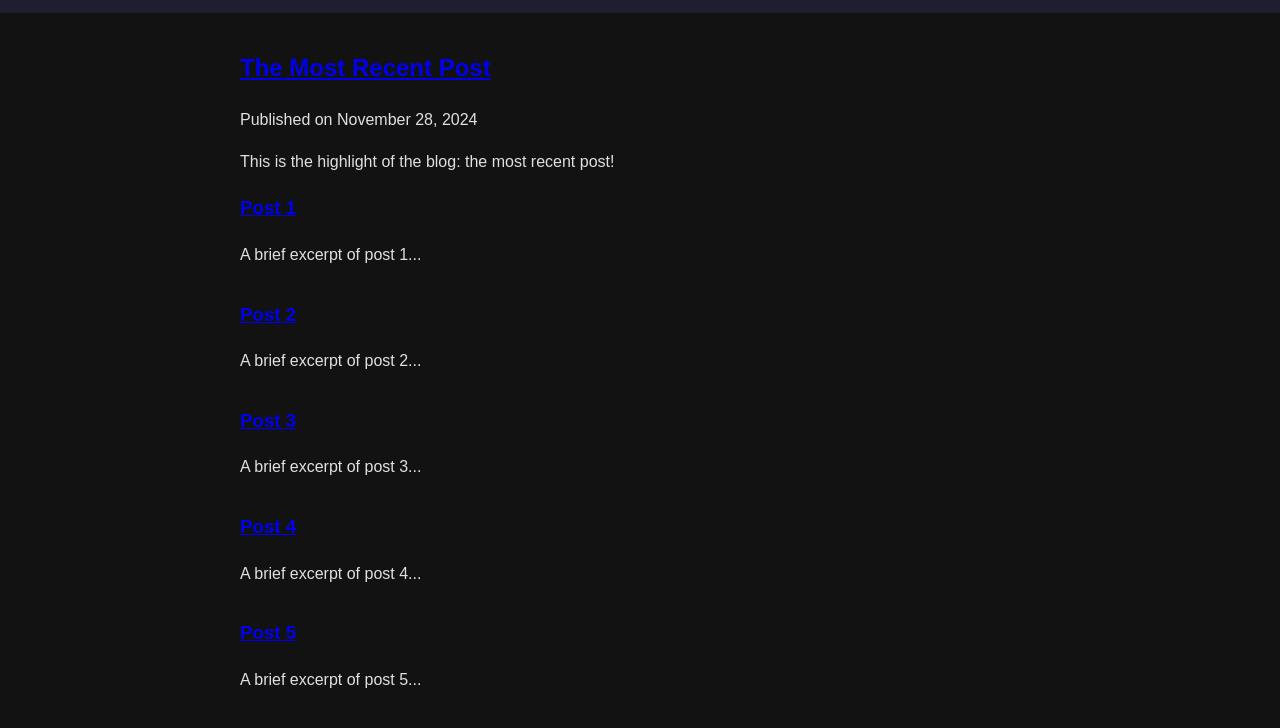
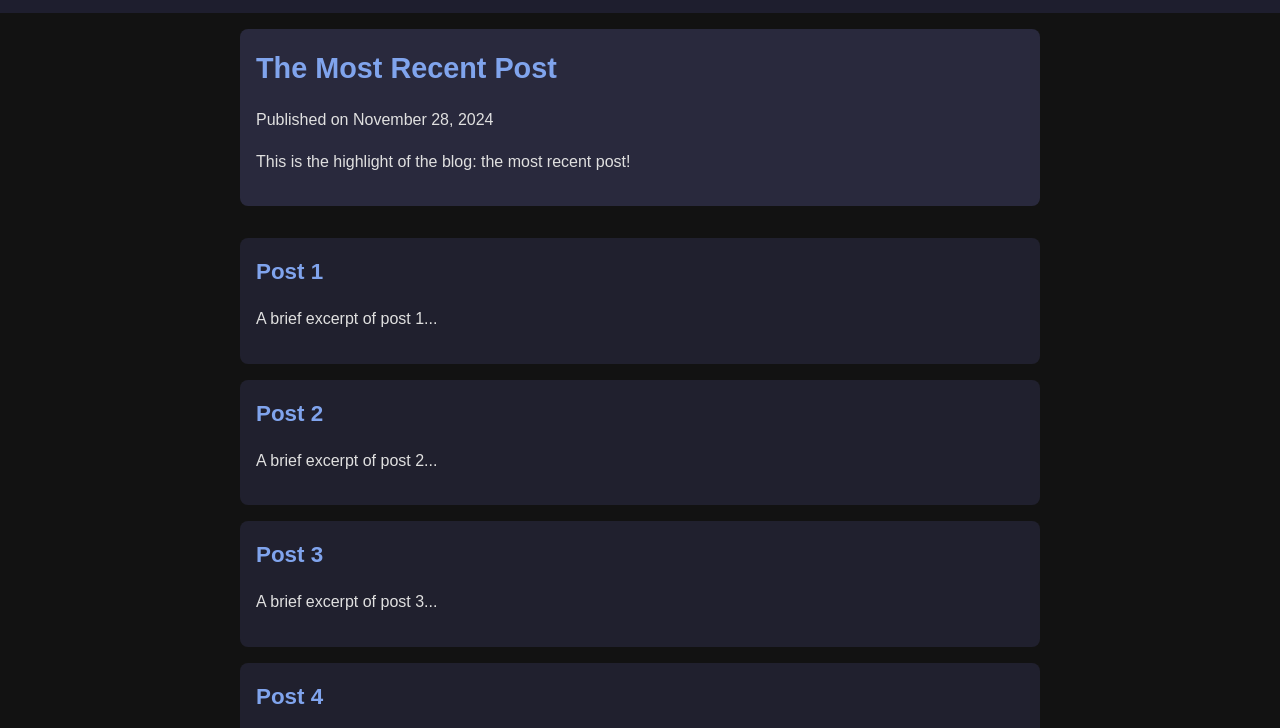
Before and after one commit to Coen-rpi/blog, a plain HTML site: page index.html in a window 1280 px wide. Shown: the part 70-798 px from the top of the page. Drawn offline with Linux system fonts and the light colour scheme; a script that the page names is missing.

Commit message:
Update style.css

```diff
--- a/style.css
+++ b/style.css
@@ -18,35 +18,62 @@ body {
 
 .header h1 {
     margin: 0;
+    font-size: 2rem;
 }
 
-.header nav a {
-    color: #80a4ed;
-    text-decoration: none;
-    margin: 0 0.5em;
-}
-
-.header nav a:hover {
-    text-decoration: underline;
-}
-
-/* Content */
+/* Main Content */
 .content {
     padding: 1em;
     max-width: 800px;
     margin: auto;
 }
 
-.post {
+/* Most Recent Post */
+.recent-post {
+    background-color: #29293d;
+    padding: 1em;
     margin-bottom: 2em;
+    border-radius: 8px;
 }
 
-.post h2 a {
+.recent-post h2 {
+    font-size: 1.8rem;
+    margin: 0 0 0.5em;
+}
+
+.recent-post a {
     color: #80a4ed;
     text-decoration: none;
 }
 
-.post h2 a:hover {
+.recent-post a:hover {
+    text-decoration: underline;
+}
+
+/* Other Posts */
+.other-posts {
+    display: grid;
+    grid-template-columns: 1fr;
+    gap: 1em;
+}
+
+.other-posts .post {
+    background-color: #20202e;
+    padding: 1em;
+    border-radius: 8px;
+}
+
+.other-posts .post h3 {
+    font-size: 1.4rem;
+    margin: 0 0 0.5em;
+}
+
+.other-posts .post a {
+    color: #80a4ed;
+    text-decoration: none;
+}
+
+.other-posts .post a:hover {
     text-decoration: underline;
 }
 
```
